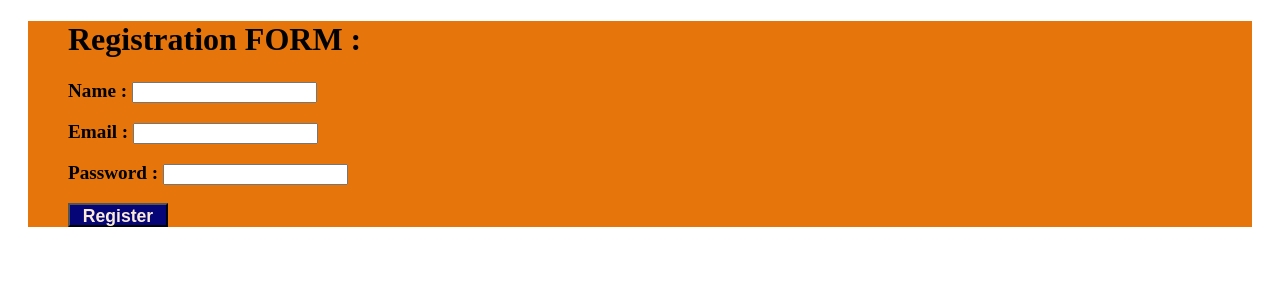
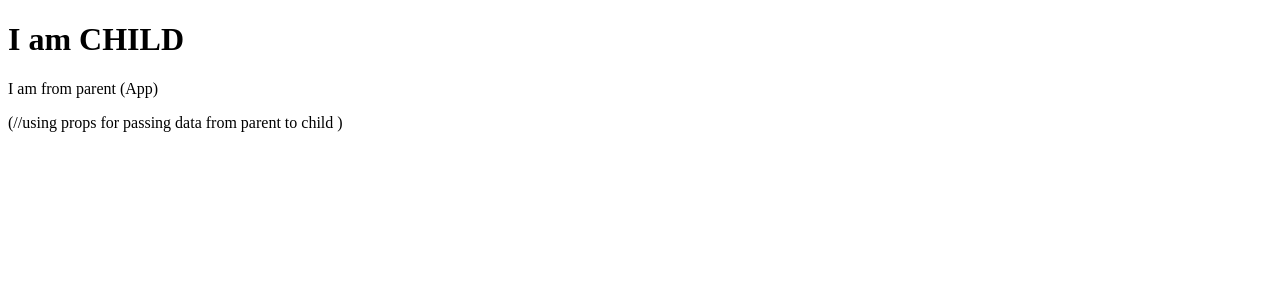
Before and after one commit to Afnan-Sultan-Trino/REACT-JS, a React (Create React App) app: page / in a window 1280 px wide. Shown: the top 300 px of the page. Built offline with nearby package versions, Linux system fonts and the light colour scheme.

Commit message:
State lifting concept of parent->child and child->parent data pass

```diff
--- a/src/App.js
+++ b/src/App.js
@@ -1,11 +1,20 @@
 import React from 'react';
 
-import Components from './Componets/FORMS/FORM'
+import Child from './Componets/FORMS/STATE_LIFTING/Child';
 
 function App() {
+
+  const data="I am from parent (App)"
+
+
+  const handleChildData=(childData)=>{  //creating methods for passing child data to parent
+
+    console.log(childData)
+  }
+
   return (
    <div>
-    <Components/>
+    <Child data={data} onChildData={handleChildData}/>
    </div>
   );
 }
--- /dev/null
+++ b/src/Componets/FORMS/STATE_LIFTING/Child.js
@@ -0,0 +1,14 @@
+import React from 'react'
+
+export default function Child(props) {
+
+  const dataChild="I am from Child Component"
+  props.onChildData(dataChild)
+
+  return (
+    <div>
+      <h1>I am CHILD</h1>
+      <p>{props.data}</p>    (//using props for passing data from parent to child )
+    </div>
+  )
+}
```
